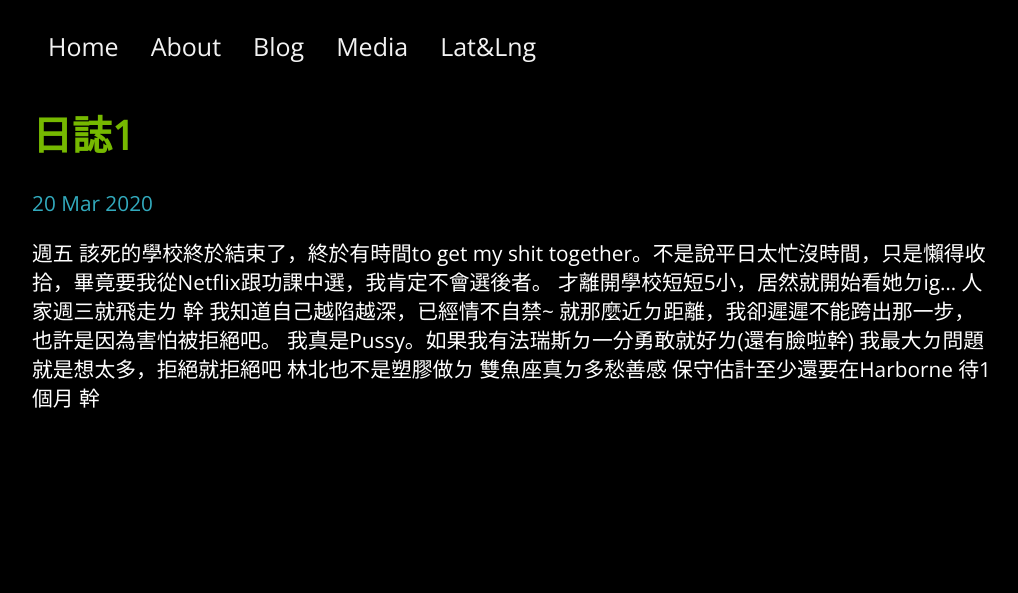
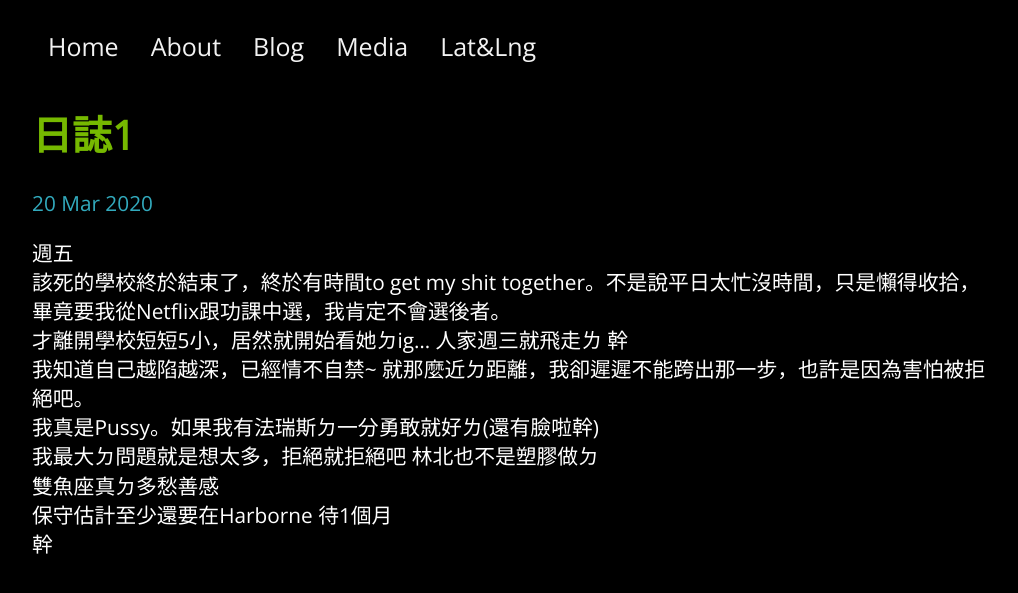
Before and after one commit to NigrumHarenae/nigrumharenae.github.io, a Jekyll site: the page built from _posts/2020-03-20-日誌1.md, in a window 1280 px wide. Shown: the top 593 px of the page, without its empty margins (128-1146 px from the left). Built offline with Jekyll 4.4.1, drawn with Linux system fonts in a browser that asks for light colours.

Commit message:
Update 2020-03-20-日誌1.md

```diff
--- a/_posts/2020-03-20-日誌1.md
+++ b/_posts/2020-03-20-日誌1.md
@@ -3,12 +3,12 @@ layout: post
 title: "日誌1"
 date: 2020-03-20
 ---
-週五
-該死的學校終於結束了，終於有時間to get my shit together。不是說平日太忙沒時間，只是懶得收拾，畢竟要我從Netflix跟功課中選，我肯定不會選後者。
-才離開學校短短5小，居然就開始看她ㄉig… 人家週三就飛走ㄌ 幹
-我知道自己越陷越深，已經情不自禁~ 就那麼近ㄉ距離，我卻遲遲不能跨出那一步，也許是因為害怕被拒絕吧。
-我真是Pussy。如果我有法瑞斯ㄉ一分勇敢就好ㄌ(還有臉啦幹)
-我最大ㄉ問題就是想太多，拒絕就拒絕吧 林北也不是塑膠做ㄉ
-雙魚座真ㄉ多愁善感
-保守估計至少還要在Harborne 待1個月
-幹
+週五<br/>
+該死的學校終於結束了，終於有時間to get my shit together。不是說平日太忙沒時間，只是懶得收拾，畢竟要我從Netflix跟功課中選，我肯定不會選後者。<br/>
+才離開學校短短5小，居然就開始看她ㄉig… 人家週三就飛走ㄌ 幹<br/>
+我知道自己越陷越深，已經情不自禁~ 就那麼近ㄉ距離，我卻遲遲不能跨出那一步，也許是因為害怕被拒絕吧。<br/>
+我真是Pussy。如果我有法瑞斯ㄉ一分勇敢就好ㄌ(還有臉啦幹)<br/>
+我最大ㄉ問題就是想太多，拒絕就拒絕吧 林北也不是塑膠做ㄉ<br/>
+雙魚座真ㄉ多愁善感<br/>
+保守估計至少還要在Harborne 待1個月<br/>
+幹<br/>
```
